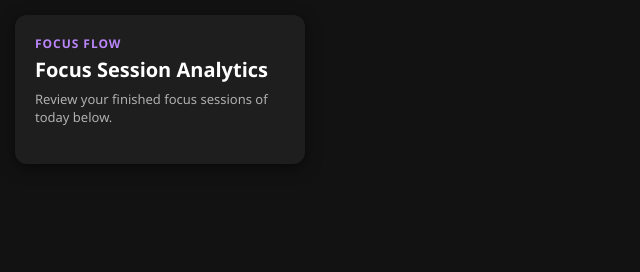
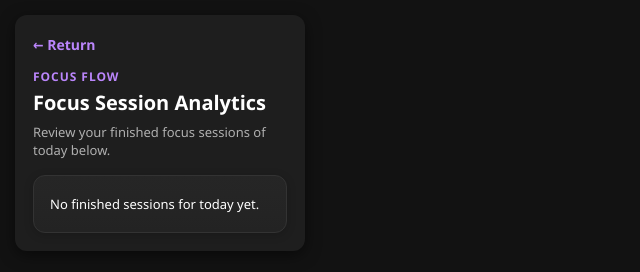
Before and after one commit to RehanScript/Focus_Flow, a browser extension: page focusSessionAnalytics.html in a window 1280 px wide. Shown: the whole page, without its empty margins (0-640 px from the left). Drawn offline with Linux system fonts and the light colour scheme.

Commit message:
focused sessions analytics rendering issue solved

```diff
--- a/focusSessionAnalytics.css
+++ b/focusSessionAnalytics.css
@@ -28,14 +28,26 @@ body {
 }
 
 .analytics-card {
+    position: relative;
     background: var(--card-bg);
     border-radius: 12px;
-    padding: 20px;
+    padding: 18px;
     box-shadow: 0 4px 15px rgba(0, 0, 0, 0.5);
 }
 
+.analytics-back-link {
+    display: inline-flex;
+    align-items: center;
+    gap: 6px;
+    margin-bottom: 14px;
+    color: var(--accent);
+    text-decoration: none;
+    font-size: 14px;
+    font-weight: 600;
+}
+
 .analytics-header {
-    margin-bottom: 18px;
+    margin-bottom: 16px;
 }
 
 .eyebrow {
@@ -65,14 +77,43 @@ h1 {
     margin: 0;
     padding: 0;
     display: grid;
-    gap: 10px;
+    gap: 12px;
 }
 
 .session-list li {
-    min-height: 52px;
-    padding: 12px 14px;
+    display: flex;
+    align-items: center;
+    justify-content: space-between;
+    gap: 12px;
+    min-height: 58px;
+    padding: 14px 16px;
     border-radius: 12px;
     border: 1px solid #333333;
-    background: #262626;
+    background: linear-gradient(180deg, #262626 0%, #232323 100%);
     color: var(--text-primary);
+    box-shadow: 0 2px 10px rgba(0, 0, 0, 0.18);
 }
+
+.session-name {
+    font-size: 14px;
+    font-weight: 700;
+    line-height: 1.3;
+    word-break: break-word;
+}
+
+.session-duration {
+    flex-shrink: 0;
+    color: var(--text-secondary);
+    font-size: 13px;
+    font-weight: 600;
+}
+
+.empty-state {
+    padding: 18px 14px;
+    border-radius: 12px;
+    border: 1px dashed #3a3a3a;
+    background: rgba(255, 255, 255, 0.02);
+    color: var(--text-secondary);
+    text-align: center;
+    font-size: 13px;
+}
--- a/focusSessionAnalytics.html
+++ b/focusSessionAnalytics.html
@@ -9,6 +9,7 @@
 <body>
 	<main class="analytics-page">
 		<section class="analytics-card">
+			<a class="back-link analytics-back-link" href="popup.html">← Return</a>
 			<header class="analytics-header">
 				<p class="eyebrow">Focus Flow</p>
 				<h1>Focus Session Analytics</h1>
@@ -20,5 +21,6 @@
 			</ul>
 		</section>
 	</main>
+	<script src="focuseSessionAnalytics.js"></script>
 </body>
 </html>
--- a/focuseSessionAnalytics.js
+++ b/focuseSessionAnalytics.js
@@ -1,17 +1,27 @@
 async function renderTodaysSession() {
-    const todayDate = new Date().toLocaleDateStringDateString();
+    const todayDate = new Date().toLocaleDateString();
     const completedSessions = await chrome.storage.local.get('completedSessions');
     const allCompletedSessions = completedSessions.completedSessions || {}
     const todaysSessions = allCompletedSessions[todayDate] || []
-    const sessionList = document.getElementsByClassName('session-list')
-    if(todaysSessions.length > 0){
-        todaysSessions.forEach(session => {
-            const li = document.createElement('li')
-            li.innerHTML = `<span>${session.taskName}</span> : <span>${session.taskDuration /(1000 * 60)}mins</span>`
+    const sessionList = document.querySelector('.session-list')
 
-            li.appendChild(sessionList[0]);
-        });
+    sessionList.innerHTML = ''
+
+    if(todaysSessions.length === 0){
+        sessionList.innerHTML = '<li class="empty-state">No finished sessions for today yet.</li>'
+        return
     }
+
+    todaysSessions.forEach(session => {
+        const li = document.createElement('li')
+        const durationInMinutes = Math.round(session.taskDuration / (1000 * 60))
+        li.innerHTML = `
+            <span class="session-name">${session.taskName}</span>
+            <span class="session-duration">${durationInMinutes} min</span>
+        `
+
+        sessionList.appendChild(li)
+    })
 }
 
 renderTodaysSession()
```
Also changed, not shown: focusSessionAnalytics.js (added, +17 -0 lines).
